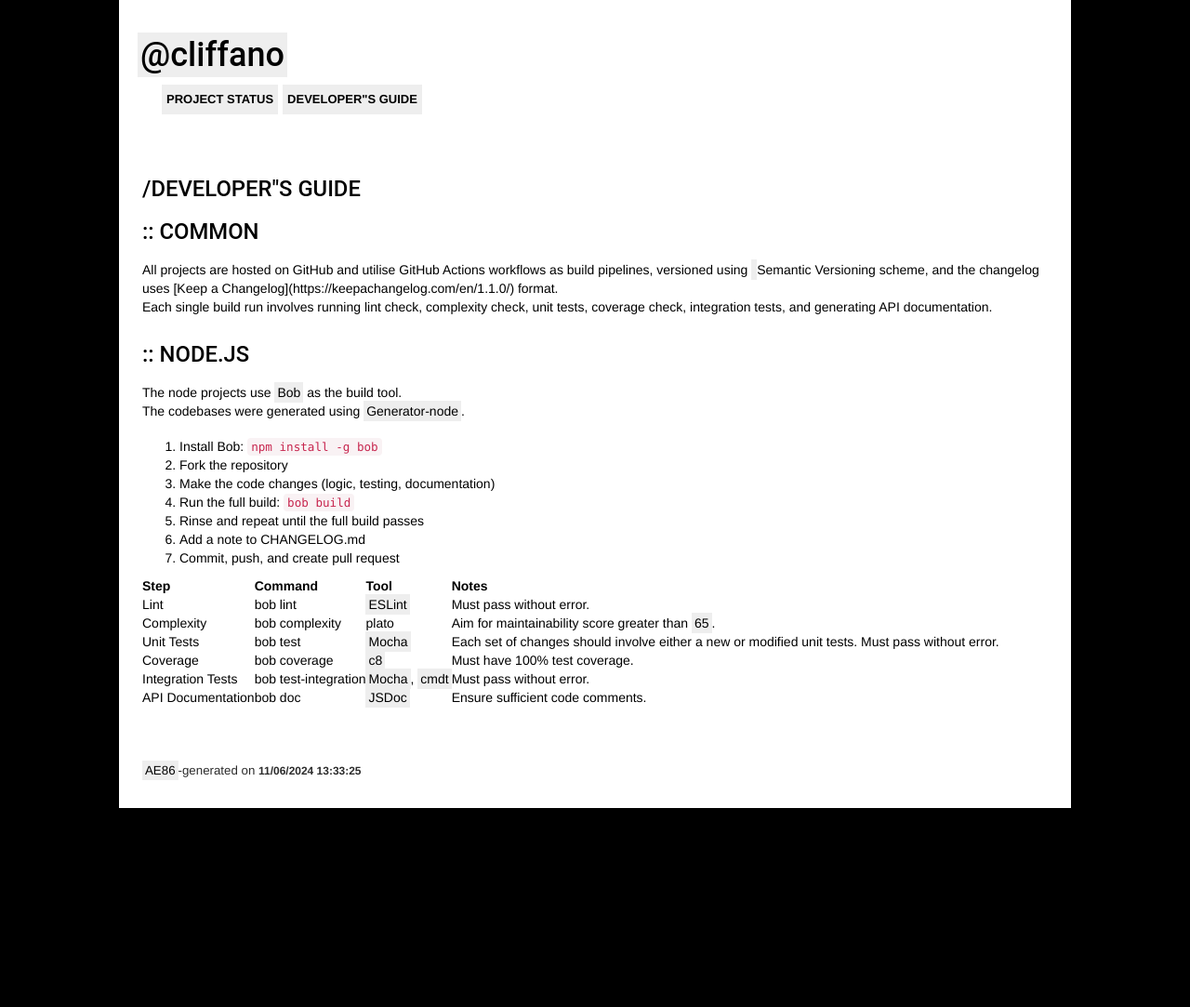
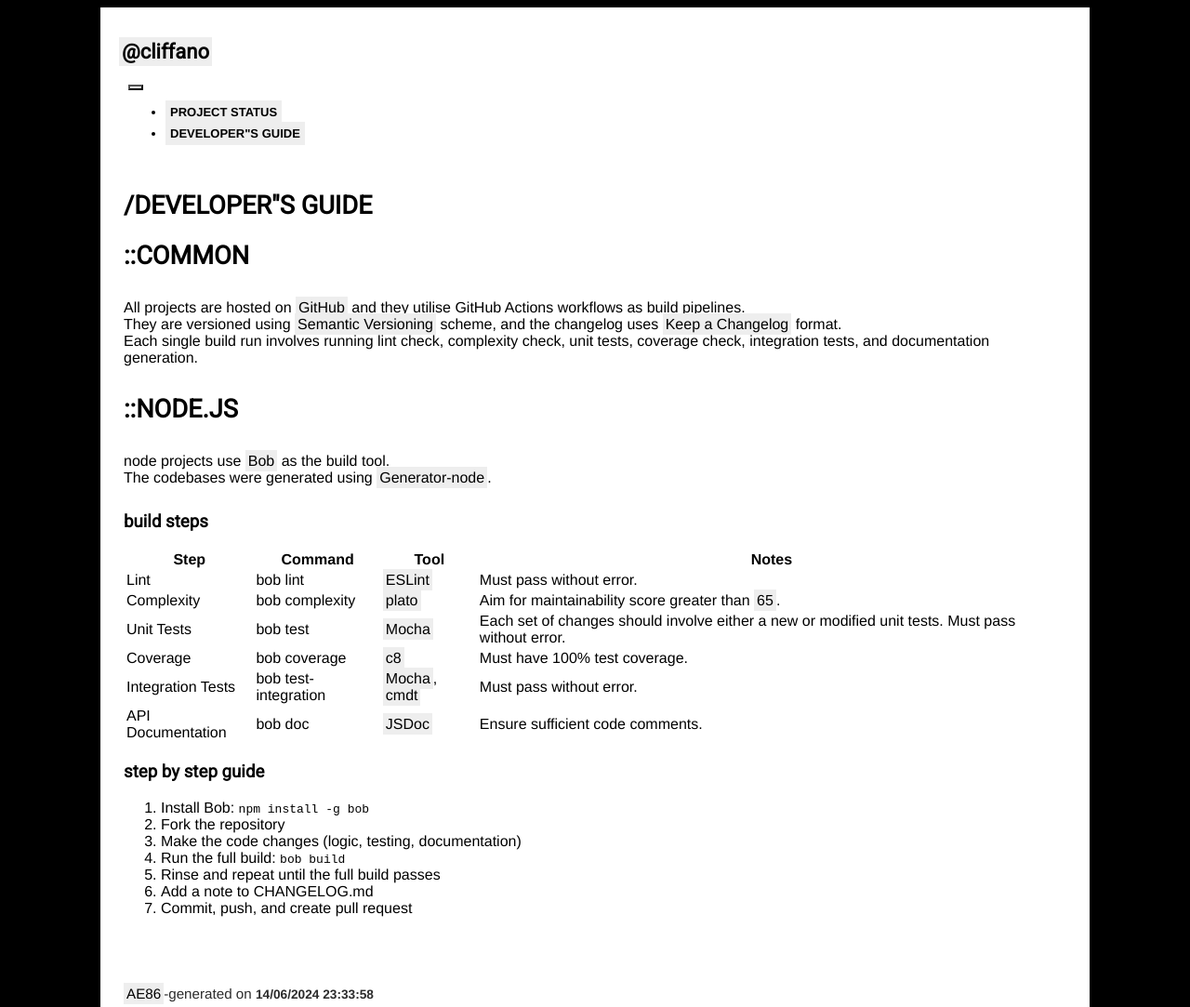
Before and after one commit to cliffano/cliffano.github.io, a plain HTML site: page developers_guide.html in a window 1280 px wide. Shown: the top 1083 px of the page at 93% size. Before the commit the page ends 869 px from the top, so only its background shows below. Drawn offline with nearby package versions, Linux system fonts and the light colour scheme.

Commit message:
Fix font and links.

```diff
--- a/developers_guide.html
+++ b/developers_guide.html
@@ -14,9 +14,8 @@
     <link rel="manifest" href="manifest.json">
     <link rel="mask-icon" href="images/icons/safari-pinned-tab.svg" color="#666666">
     <meta name="theme-color" content="#ffffff">
-    <link rel="stylesheet" href="https://cdnjs.cloudflare.com/ajax/libs/fancybox/2.1.5/jquery.fancybox.min.css" type="text/css">
-    <link rel="stylesheet" href="https://netdna.bootstrapcdn.com/bootstrap/3.0.3/css/bootstrap.min.css" type="text/css">
-    <link rel="stylesheet" href="styles/global.css?20240611133325" type="text/css">
+    <link rel="stylesheet" href="https://fonts.googleapis.com/css?family=Roboto" type="text/css">
+    <link rel="stylesheet" href="styles/global.css?20240614233358" type="text/css">
 <meta name="generator" content="AE86 2.4.1"></head>
 <body>
     <div id="container" class="container-fluid">
@@ -40,9 +39,9 @@
       <nav class="navbar-collapse collapse" role="navigation">
         <ul class="nav navbar-nav">
 
-                <li class="dropdown"><a class="dropdown-toggle" href="index.html?20240611133325">Project Status</a></li>
+                <li class="dropdown"><a class="dropdown-toggle" href="index.html?20240614233358">Project Status</a></li>
 
-                <li class="dropdown"><a class="dropdown-toggle" href="developers_guide.html?20240611133325">Developer"s Guide</a></li>
+                <li class="dropdown"><a class="dropdown-toggle" href="developers_guide.html?20240614233358">Developer"s Guide</a></li>
 
         </ul>
       </nav>
@@ -52,26 +51,18 @@
         <div id="body" class="row12">
             <h2>/Developer"s Guide</h2>
             <div class="page">
-  <h2 id="common">:: Common</h2>
+  <h2 id="common">::Common</h2>
   <p>
-    All projects are hosted on GitHub and utilise GitHub Actions workflows as build pipelines,
-    versioned using <a href="https://semver.org/"></a>Semantic Versioning scheme, and the changelog uses [Keep a Changelog](https://keepachangelog.com/en/1.1.0/) format.<br>
-    Each single build run involves running lint check, complexity check, unit tests, coverage check, integration tests, and generating API documentation.<br>
+    All projects are hosted on <a href="https://github.com/cliffano">GitHub</a> and they utilise GitHub Actions workflows as build pipelines.<br>
+    They are versioned using <a href="https://semver.org/">Semantic Versioning</a> scheme, and the changelog uses <a href="https://keepachangelog.com/en/1.1.0/">Keep a Changelog</a> format.<br>
+    Each single build run involves running lint check, complexity check, unit tests, coverage check, integration tests, and documentation generation.<br>
   </p>
-  <h2 id="nodejs">:: node.js</h2>
+  <h2 id="nodejs">::node.js</h2>
   <p>
-    The node projects use <a href="https://github.com/cliffano/bob">Bob</a> as the build tool.<br>
+    node projects use <a href="https://github.com/cliffano/bob">Bob</a> as the build tool.<br>
     The codebases were generated using <a href="https://github.com/cliffano/generator-node">Generator-node</a>.<br>
   </p>
-  <ol>
-    <li>Install Bob: <code>npm install -g bob</code></li>
-    <li>Fork the repository</li>
-    <li>Make the code changes (logic, testing, documentation)</li>
-    <li>Run the full build: <code>bob build</code></li>
-    <li>Rinse and repeat until the full build passes</li>
-    <li>Add a note to CHANGELOG.md</li>
-    <li>Commit, push, and create pull request</li>
-  </ol>
+  <h3>Build Steps</h3>
   <table>
     <tbody><tr>
       <th>Step</th>
@@ -88,7 +79,7 @@
     <tr>
       <td>Complexity</td>
       <td>bob complexity</td>
-      <td>plato</td>
+      <td><a href="https://github.com/es-analysis/plato">plato</a></td>
       <td>Aim for maintainability score greater than <a href="https://www.ecs.csun.edu/~rlingard/comp589/ColemanPaper.pdf">65</a>.</td>
     </tr>
     <tr>
@@ -116,19 +107,29 @@
       <td>Ensure sufficient code comments.</td>
     </tr>
   </tbody></table>
+  <h3>Step By Step Guide</h3>
+  <ol>
+    <li>Install Bob: <code>npm install -g bob</code></li>
+    <li>Fork the repository</li>
+    <li>Make the code changes (logic, testing, documentation)</li>
+    <li>Run the full build: <code>bob build</code></li>
+    <li>Rinse and repeat until the full build passes</li>
+    <li>Add a note to CHANGELOG.md</li>
+    <li>Commit, push, and create pull request</li>
+  </ol>
 </div>
             <br style="clear: both;">
         </div>
         <div id="footer" class="row12">
             <footer>
-    <a href="http://github.com/cliffano/ae86">AE86</a>-generated on <strong>11/06/2024 13:33:25</strong>
+    <a href="http://github.com/cliffano/ae86">AE86</a>-generated on <strong>14/06/2024 23:33:58</strong>
 </footer>
 
         </div>
     </div>
 <script type="text/javascript" src="https://ajax.googleapis.com/ajax/libs/jquery/2.1.0/jquery.min.js"></script>
 <script type="text/javascript" src="https://netdna.bootstrapcdn.com/bootstrap/3.0.3/js/bootstrap.min.js"></script>
-<script type="text/javascript" src="scripts/global.js?20240611133325"></script>
+<script type="text/javascript" src="scripts/global.js?20240614233358"></script>
 <script type="text/javascript">
     var _gaq = _gaq || [];
     _gaq.push(['_setAccount', 'UA-247374-3']);
```
Also changed, not shown: index.html (+6 -7 lines).
